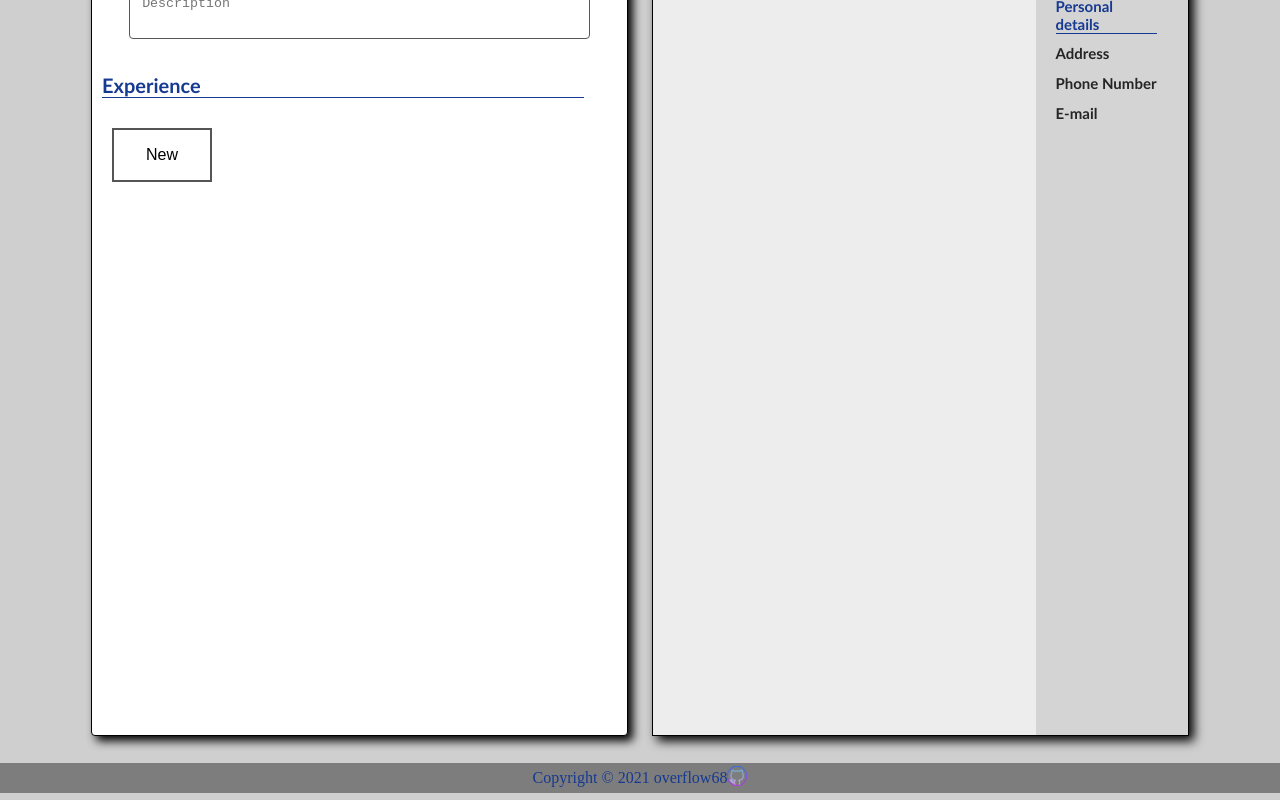
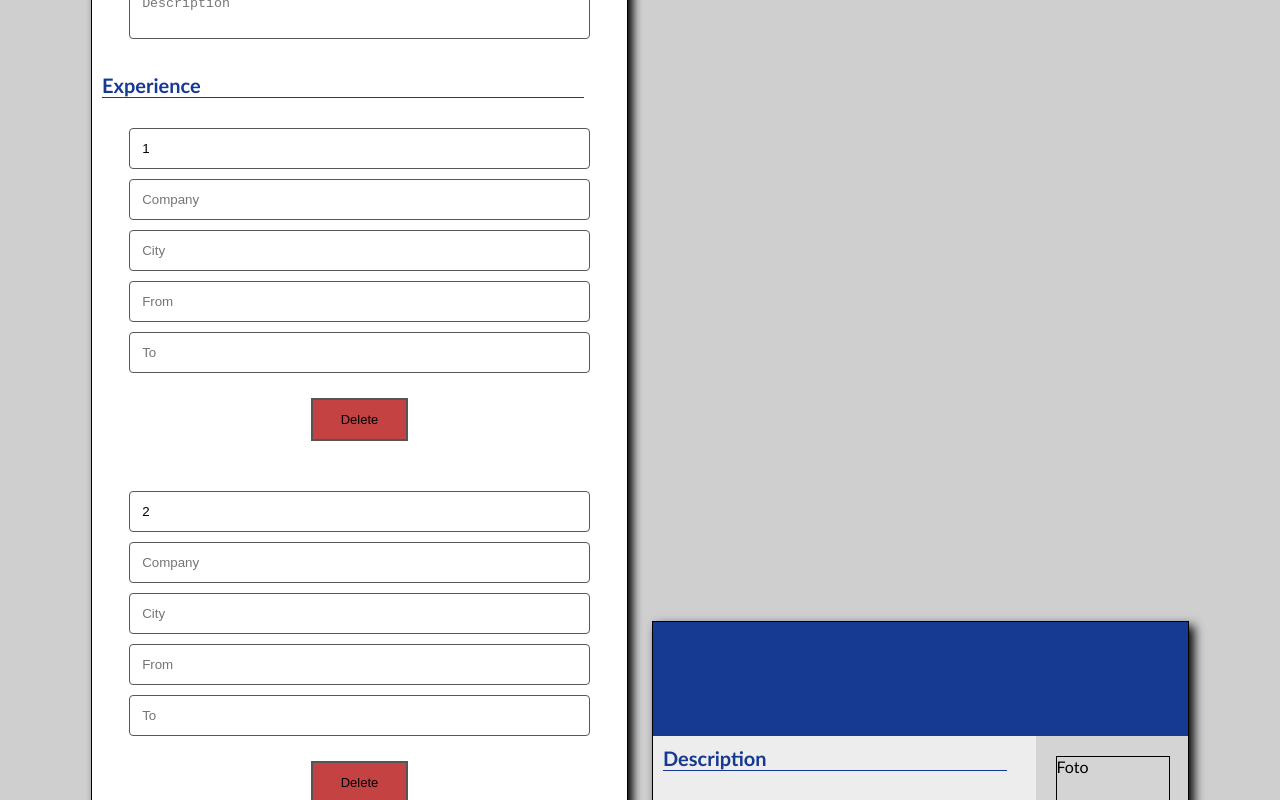
Before and after one commit to overflow68/CV-app, a React (Create React App) app: page / in a window 1280 px wide. Shown: the part 540-1340 px from the top of the page. Built offline with nearby package versions, Linux system fonts and the light colour scheme.

Commit message:
Experience fields can now be deleted

```diff
--- a/src/App.js
+++ b/src/App.js
@@ -18,9 +18,10 @@ let [cvObject,setState] = useState(
     number: "",
     email:"",
     description:"",
-    experience:[],
+    experience:[{id:uniqid(),position:"1",company:"",city:"",from:"",to:""},{id:uniqid(),position:"2",company:"",city:"",from:"",to:""},{id:uniqid(),position:"3",company:"",city:"",from:"",to:""},{id:uniqid(),position:"4",company:"",city:"",from:"",to:""},{id:uniqid(),position:"5",company:"",city:"",from:"",to:""},{id:uniqid(),position:"6",company:"",city:"",from:"",to:""},{id:uniqid(),position:"7",company:"",city:"",from:"",to:""},],
     education:[]
   });
+
 
 
 
@@ -35,13 +36,29 @@ let [cvObject,setState] = useState(
     setState(prevState => {
       return {...prevState,  experience:[...prevState.experience,{id:uniqid(),position:"",company:"",city:"",from:"",to:""}] }
   })
-  console.log(cvObject.experience)
+
   };
 
+  const handleRemoveItem = (e) => {
+    let copy =cvObject;
+    let index;
+    copy.experience.map(exp =>{
+      let i = copy.experience.indexOf(exp);
+      if(exp.id == e.target.dataset.id){index = i} ;
+    })
+     copy.experience.splice(index,1);
+console.log(copy.experience)
+    setState(prevState => {
+      return {...prevState,experience: copy.experience }
+  });
+
+
+
+}
 
   const editExp = (e) =>{
     setState(prevState => {
-      return {...prevState,experience: prevState.experience.map(obj => (obj.id == e.target.dataset.id ? Object.assign(obj, { [e.target.dataset.field]: e.target.value }) : obj))}
+      return {...prevState,experience: prevState.experience.map(obj => (obj.id === e.target.dataset.id ? Object.assign(obj, { [e.target.dataset.field]: e.target.value }) : obj))}
   });
  console.log(cvObject.experience)
   }
@@ -49,7 +66,7 @@ let [cvObject,setState] = useState(
   return (
     <div id="App">
     <Header/>
-    <div id="main"><div id ="flexContainer"><FileInput function2={handleChange} detail ={cvObject} function1 = {newExp} function ={editExp}/><File detail = {cvObject}/></div></div>
+    <div id="main"><div id ="flexContainer"><FileInput function3 ={handleRemoveItem} function2={handleChange} detail ={cvObject} function1 = {newExp} function ={editExp}/><File detail = {cvObject}/></div></div>
     <footer>Copyright © 2021 overflow68<a href ="https://github.com/overflow68"><img alt ="myGit" src = {git}></img></a></footer>
     </div>
   );
--- a/src/components/fileComponents/forms.js
+++ b/src/components/fileComponents/forms.js
@@ -20,11 +20,12 @@ return(
 const Experience = (props) =>{
     return(
         <div className ="personalInfo input">
-        <input data-field ="position" data-id ={props.id} className = "field"  placeholder = "Position" onChange={props.function1}></input>
-        <input data-field ="company" data-id ={props.id} className = "field"  placeholder = "Company" onChange={props.function1}></input>
-        <input data-field ="city" data-id ={props.id} className = "field"  placeholder = "City" onChange={props.function1}></input>
-        <input data-field ="from" data-id ={props.id} className = "field"  placeholder = "From" onChange={props.function1}></input>
-        <input data-field ="to" data-id ={props.id} className = "field"  placeholder = "To" onChange={props.function1}></input>
+        <input data-field ="position" data-id ={props.obj.id} className = "field"  placeholder = "Position" onChange={props.function1}value = {props.obj.position}></input>
+        <input data-field ="company" data-id ={props.obj.id} className = "field"  placeholder = "Company" onChange={props.function1} value = {props.obj.company}></input>
+        <input data-field ="city" data-id ={props.obj.id} className = "field"  placeholder = "City" onChange={props.function1} value = {props.obj.city}></input>
+        <input data-field ="from" data-id ={props.obj.id} className = "field"  placeholder = "From" onChange={props.function1} value = {props.obj.from}></input>
+        <input data-field ="to" data-id ={props.obj.id} className = "field"  placeholder = "To" onChange={props.function1} value = {props.obj.to}></input>
+        <button className="button6" data-id ={props.obj.id} onClick={props.function2}>Delete</button>
 
 
 
--- a/src/components/fileInput.js
+++ b/src/components/fileInput.js
@@ -10,7 +10,7 @@ return(
 
     <div className = "label">Experience</div>
     <div>{props.detail.experience.map((exp) => {
-        return <Experience function1= {props.function} id ={exp.id}/>;
+        return <Experience function2 ={props.function3} function1= {props.function} obj ={exp}/>;
       })}</div>
     <button onClick={props.function1} className = "button5">New</button>
 
--- a/src/styles/style.css
+++ b/src/styles/style.css
@@ -41,6 +41,7 @@
     background-color: white;
     margin:12px;
     box-shadow: 5px 5px 10px;
+
   }
 
   #fileInput{
@@ -182,19 +183,39 @@
     text-align: center;
     text-decoration: none;
     display: inline-block;
-    font-size: 16px;
+    font-size: 13px;
     margin: 4px 2px;
     transition-duration: 0.4s;
     cursor: pointer;
     margin: 20px;
   }
 
+
   .button5:hover {
     background-color: #555555;
     color: white;
 
   }
+.button6 {
+    background-color: rgb(196, 66, 66);
+    color: black;
+    border: 2px solid #555555;
+    padding: 12px 28px;
+    text-align: center;
+    text-decoration: none;
+    display: inline-block;
+    font-size: 13px;
+    margin: 2px;
+    transition-duration: 0.4s;
+    cursor: pointer;
+    margin: 20px;
+  }
 
+  .button6:hover {
+    background-color: white;
+    color: red;
+
+  }
   .exp{
     padding: 10px;
     display:flex
```
